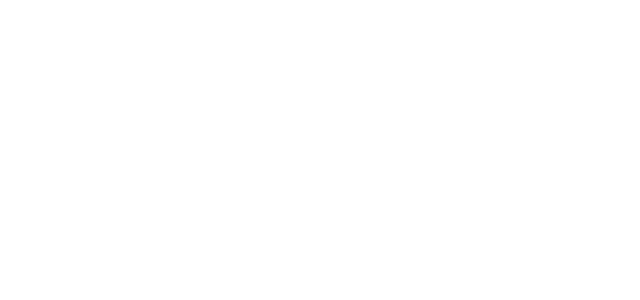
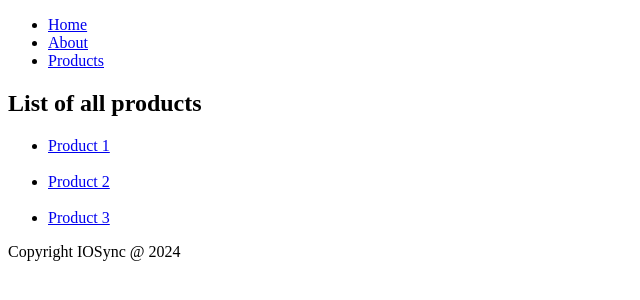
Before and after one commit to megabreakage/Nuxt-Starter-Pack, a Nuxt app: page /products in a window 1280 px wide. Before the commit this address had no page. Shown: the top 300 px of the page, without its empty margins (0-640 px from the left). Built offline with nearby package versions, Linux system fonts and the light colour scheme.

Commit message:
Adds product pages

```diff
--- /dev/null
+++ b/pages/products/[slug].vue
@@ -0,0 +1,9 @@
+<template>
+	<div>
+		<p>Product ID is: {{ slug }}</p>
+	</div>
+</template>
+
+<script setup>
+	const { slug } = useRoute().params;
+</script>
--- /dev/null
+++ b/pages/products/index.vue
@@ -0,0 +1,18 @@
+<template>
+    <div>
+        <h2>List of all products</h2>
+        <p>
+            <ul>
+            <li> <NuxtLink to="product/coffee-table"> Product 1</NuxtLink> </li>
+            <br />
+            <li> <NuxtLink to="product/google-pixel-6a"> Product 2</NuxtLink> </li>
+            <br />
+            <li> <NuxtLink to="product/iphone-15-pro-max"> Product 3</NuxtLink> </li>
+            </ul>
+        </p>
+    </div>
+</template>
+
+<script setup>
+const { slug } = useRoute().params;
+</script>
```
